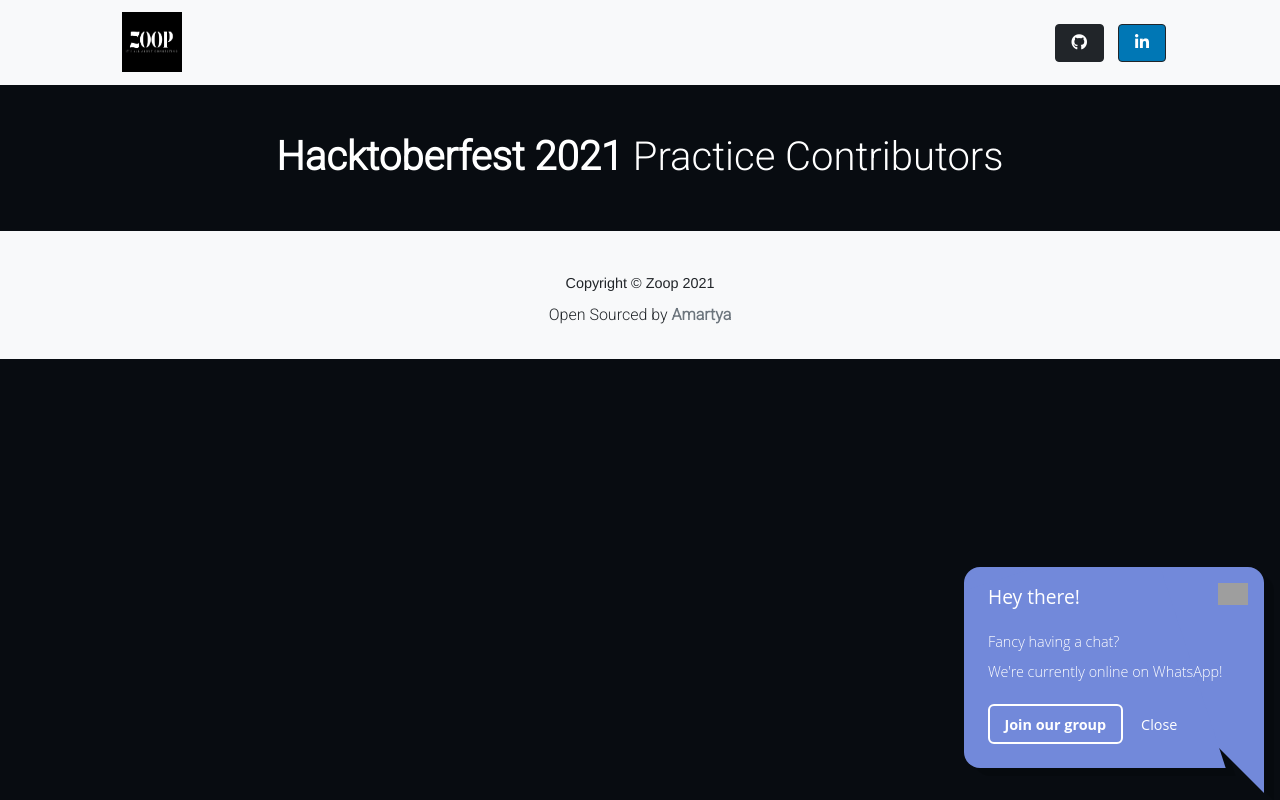
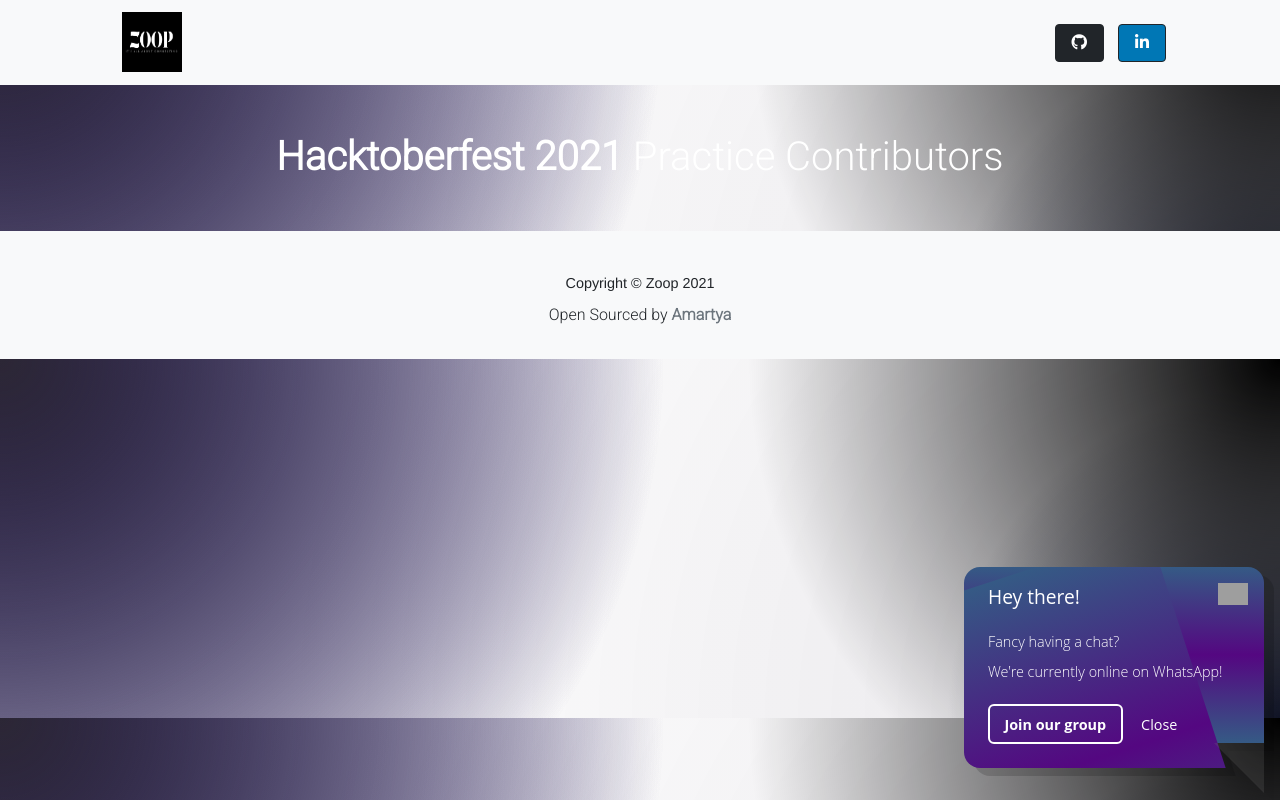
Before and after one commit to evilseye/Zoop-Hacktoberfest, a plain HTML site: page index.html in a window 1280 px wide. Drawn offline with nearby package versions, Linux system fonts and the light colour scheme; no server answers; grey boxes are pictures that could not be loaded.

Commit message:
color change

```diff
--- a/style.css
+++ b/style.css
@@ -4,7 +4,31 @@ body {
   margin: 0;
   padding: 0;
   font-family: "Roboto", sans-serif;
-  background: #080c11;
+  background-image:radial-gradient(
+    circle at top right,
+    black,
+    transparent 40%
+    ),
+    radial-gradient(
+        circle at top left ,
+        rgb(44, 39, 53),
+        transparent 50%
+    ),
+    radial-gradient(
+        circle at top left ,
+        rgb(35, 18, 128),
+        transparent 50%
+    ),
+    radial-gradient(
+        circle at bottom right ,
+        rgba(31, 16, 51, 0.116),
+        transparent 75%
+    ),
+    radial-gradient(
+        circle at bottom right ,
+        rgb(23, 31, 56),
+        transparent 25%
+    );
 }
 
 
@@ -30,13 +54,13 @@ section {
   transform:scale(1.1);
 }
 .card_red, .card_red .title .fa {
-  background: #4d79af;
+  background:linear-gradient(#52aaa6 50px, #425dd6);
 }
 .card_violet, .card_violet .title .fa  {
-  background: linear-gradient(-45deg, #f1ecf1, #349aec);
+  background: linear-gradient(-45deg, #1a0a1a, #349aec);
 }
-.card_three, .card_three .title .fa  {
-}
+/* .card_three, .card_three .title .fa  {
+} */
 
 .card:before {
   content: '';
@@ -100,7 +124,7 @@ section {
   font-size: 16px;
   cursor: pointer;
   text-decoration: none;
-  box-shadow: 0 5px 10px rgba(0,0,0, .1);
+  box-shadow: 0 5px 10px rgba(0, 0, 0, 0.1);
 }
 
 .commit{
@@ -129,7 +153,7 @@ a:hover {
 
 footer {
   padding: 2rem 0;
-  background-color: #fbfdff;
+  background-color: #96c1ec;
 }
 
 .footer-column:not(:first-child) {
@@ -279,7 +303,7 @@ footer .quick-links {
   height: 0;
   border-style: solid;
   border-width: 0 50px 50px 0;
-  border-color: transparent #7289da transparent transparent;
+  border-color: transparent rgba(121, 121, 121, 0.2)transparent transparent;
   position: absolute;
   right: 0;
   bottom: -25px;
@@ -299,7 +323,7 @@ footer .quick-links {
   position: absolute;
   box-sizing: border-box;
   width: 100%;
-  background-color: #7289da;
+  background:linear-gradient(rgb(53, 90, 133),rgb(84, 7, 129),rgb(53, 90, 133));
   z-index: -1;
 }
 .discord-shoutout .shoutout-inner:after {
```
